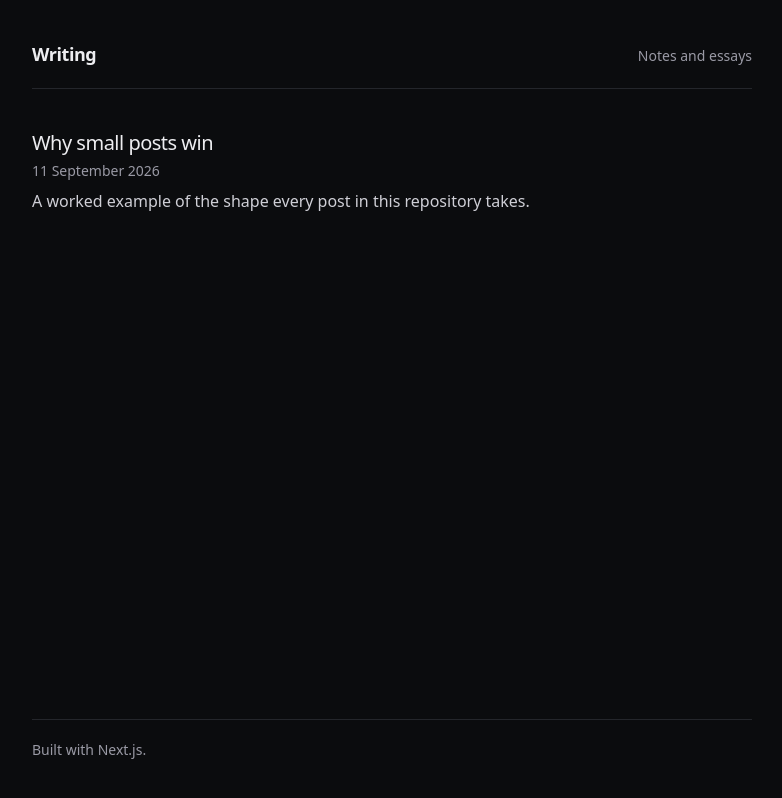
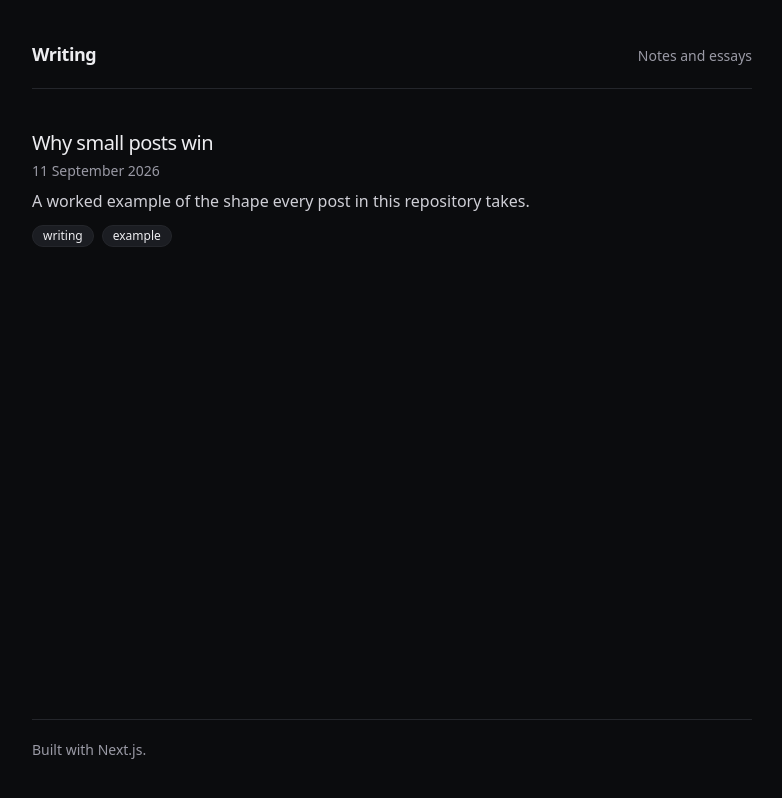
Before and after one commit to wishwhip-dev/hiking-blog-bz5rwv, a Next.js app: page / in a window 1280 px wide. Shown: the whole page, without its empty margins (248-1030 px from the left). Built offline with nearby package versions, Linux system fonts and the light colour scheme.

Commit message:
WIP task b2ba9d3b step 9 [skip ci]

```diff
--- a/app/page.tsx
+++ b/app/page.tsx
@@ -1,5 +1,5 @@
 import Link from "next/link";
-import { formatPublished, listPosts } from "@/lib/posts";
+import { formatPublished, listPosts, tagSlug } from "@/lib/posts";
 
 /**
  * The index. Generated from the posts on disk — there is no list to maintain and nothing here to
@@ -30,6 +30,19 @@ export default function Home() {
               <time dateTime={post.published}>{formatPublished(post.published)}</time>
             </p>
             {post.blurb && <p className="mt-2 text-[var(--prose-body)]">{post.blurb}</p>}
+            {post.tags.length > 0 && (
+              <p className="mt-3 flex flex-wrap gap-2">
+                {post.tags.map((tag) => (
+                  <Link
+                    key={tag}
+                    href={`/tags/${tagSlug(tag)}`}
+                    className="rounded-full border border-border bg-secondary px-2.5 py-0.5 text-xs text-secondary-foreground no-underline transition-colors hover:border-primary hover:text-primary"
+                  >
+                    {tag}
+                  </Link>
+                ))}
+              </p>
+            )}
           </article>
         </li>
       ))}
```
